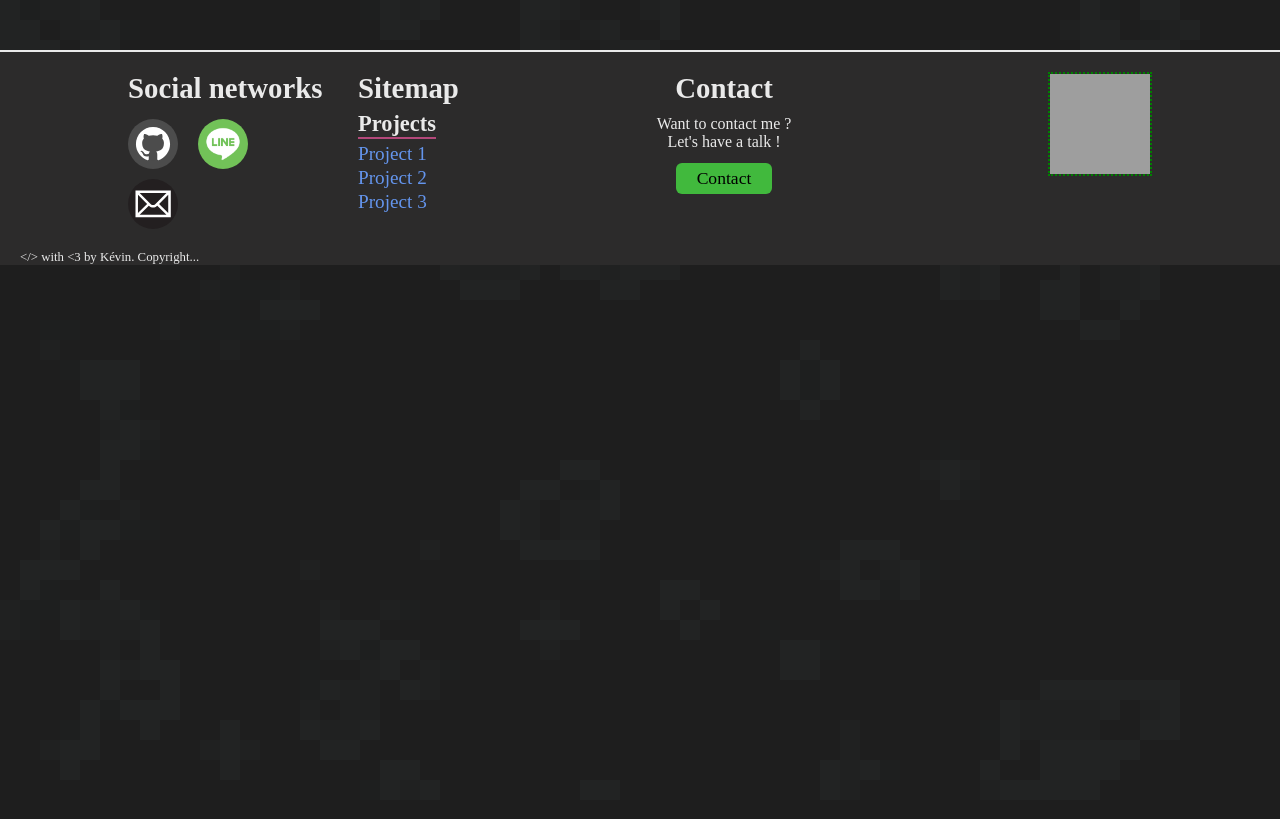
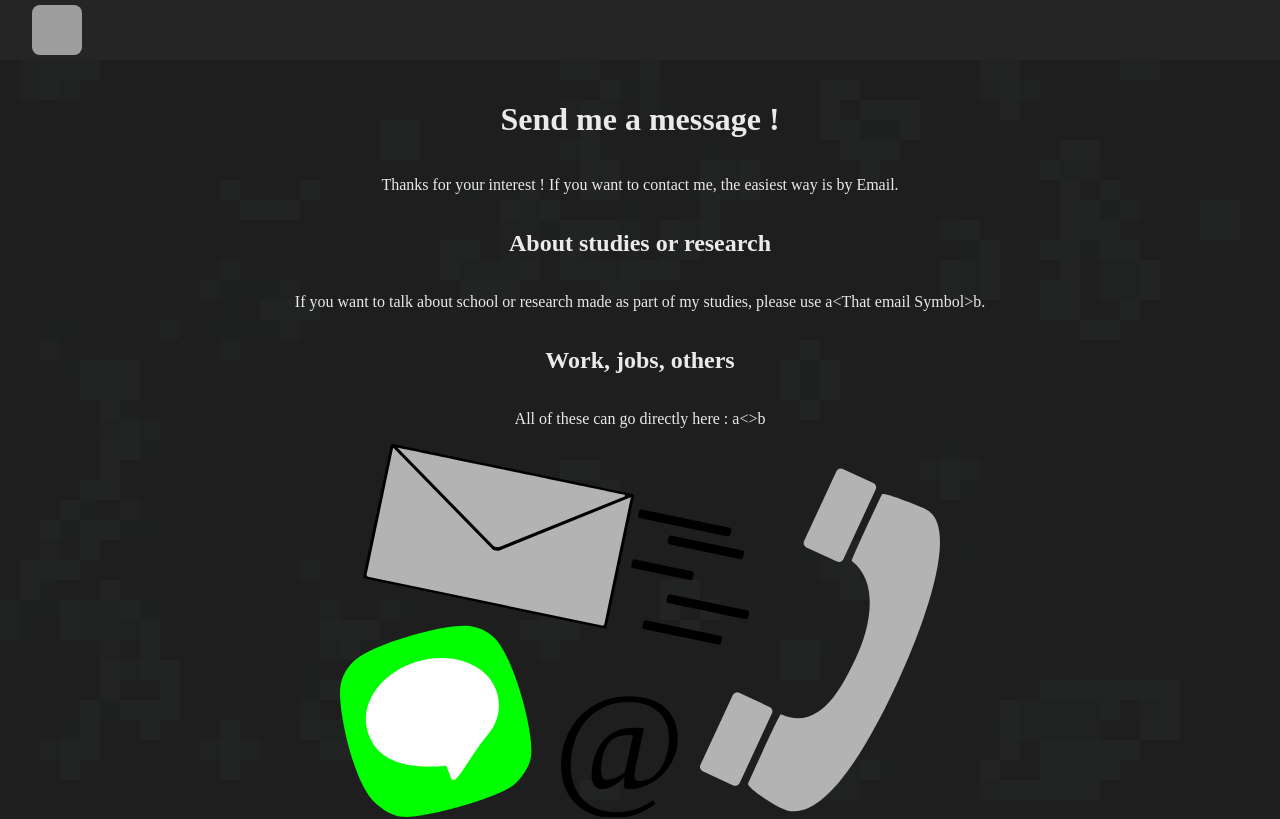
Before and after one commit to LJ5O/website, a Vue app: page /contact in a window 1280 px wide. Shown: the top 819 px of the page. Built offline with nearby package versions, Linux system fonts and the light colour scheme; grey boxes are pictures that could not be loaded.

Commit message:
Started to work on contact page

```diff
--- a/src/assets/localization/en/localization.json
+++ b/src/assets/localization/en/localization.json
@@ -94,5 +94,19 @@
         "desc": "When working with AI, creating a high-quality dataset for training is vital. Many operations and transformations need to be executed, which require a solid understanding of data management. Some infrasctructures also come with databases containing valuable information, that should be extracted and analysed to extract the best from it."
       }
     }
+  },
+  "contact": {
+    "title": "Send me a message !",
+    "subtitle": "Thanks for your interest ! If you want to contact me, the easiest way is by Email.",
+    "emails": {
+      "research": {
+        "title": "About studies or research",
+        "desc": "If you want to talk about school or research made as part of my studies, please use {user}<That email Symbol>{domain}."
+      },
+      "work": {
+        "title": "Work, jobs, others",
+        "desc": "All of these can go directly here : {user}<>{domain}"
+      }
+    }
   }
 }
--- a/src/components/home/intersection.vue
+++ b/src/components/home/intersection.vue
@@ -2,14 +2,16 @@
   <div class="intersection_div">
       <div class="intersection_content test">
         <h2 class="test">{{ props.text }}</h2>
-        <a :href="props.buttonLink"><div class="button intersection_button_div test">
+        <RouterLink :to="buttonLink"><div class="button intersection_button_div test">
             <p>{{buttonText}}</p>
-        </div></a>
+        </div></RouterLink>
       </div>
     </div>
 </template>
 
 <script setup>
+import { RouterLink } from 'vue-router';
+
 const props = defineProps({
         text:{
             type: String,
--- a/src/router/index.js
+++ b/src/router/index.js
@@ -2,6 +2,7 @@ import { createRouter, createWebHistory } from 'vue-router'
 import HomeView from '../views/HomeView.vue'
 import BaseArticle from '@/views/BaseArticle.vue'
 import SkillsView from '@/views/SkillsView.vue'
+import ContactView from '@/views/ContactView.vue'
 
 const router = createRouter({
   history: createWebHistory(import.meta.env.BASE_URL),
@@ -22,6 +23,11 @@ const router = createRouter({
       component: SkillsView
     },
     {
+      path: '/contact',
+      name: 'contact',
+      component: ContactView
+    },
+    {
       path: '/about',
       name: 'about',
       // route level code-splitting
--- /dev/null
+++ b/src/views/ContactView.vue
@@ -0,0 +1,36 @@
+<template>
+    <Header/>
+    <div id="contact_content">
+      <h1>{{ $t("contact.title") }}</h1>
+      <p>{{ $t("contact.subtitle") }}</p>
+      <h2>{{ $t("contact.emails.research.title") }}</h2>
+      <p>{{ $t("contact.emails.research.desc", {user:"a", domain:"b"}) }}</p>
+      <h2>{{ $t("contact.emails.work.title") }}</h2>
+      <p>{{ $t("contact.emails.work.desc", {user:"a", domain:"b"}) }}</p>
+      <img :src="ContactSvg"/>
+    </div>
+  </template>
+
+<script setup>
+    import Header from '@/components/header.vue';
+
+    import ContactSvg from '@/assets/svg/contact.svg';
+</script>
+
+<style scoped>
+  #contact_content{
+    width: 80%;
+    margin: auto;
+    margin-top: 20px;
+    display: flex;
+    flex-direction: column;
+    /*justify-content: center;*/
+    align-items: center;
+    text-align: center;
+    min-height: 100vh;
+  }
+  #contact_content img{
+    width: 100%;
+    max-width: 600px;
+  }
+</style>
--- a/src/views/HomeView.vue
+++ b/src/views/HomeView.vue
@@ -15,7 +15,7 @@
 
     <welcome/>
 
-    <intersection :text="i18n.t('home.contactMe')" :button-text="i18n.t('home.contactButton')" button-link="#"/>
+    <intersection :text="i18n.t('home.contactMe')" :button-text="i18n.t('home.contactButton')" button-link="contact"/>
 
     <presentation/>
 
```
